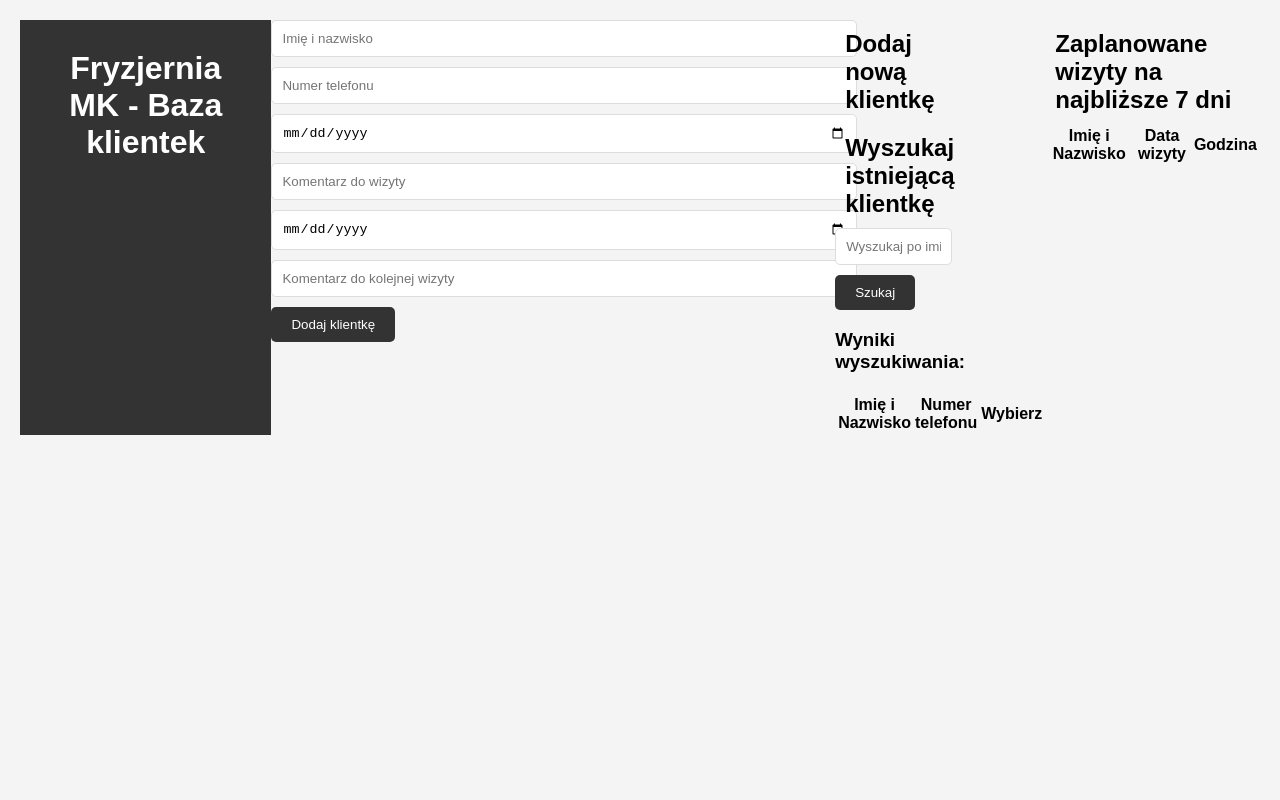
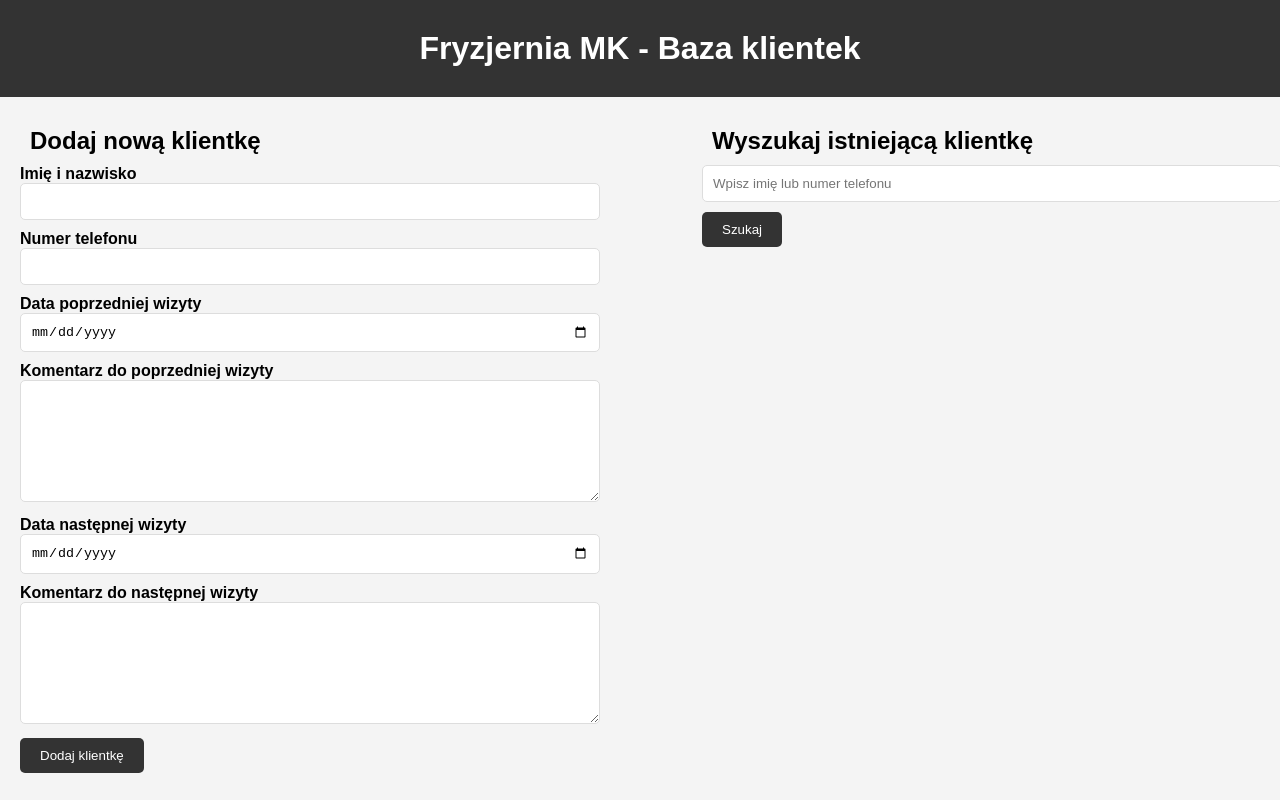
Before and after one commit to MajkelTe/SalonFryzjerskiApp, a plain HTML site: page index.html in a window 1280 px wide. Drawn offline with Linux system fonts and the light colour scheme.

Commit message:
Update index.html

```diff
--- a/index.html
+++ b/index.html
@@ -7,77 +7,48 @@
     <link rel="stylesheet" href="styles.css">
 </head>
 <body>
-    <div class="container">
+
     <header>
         <h1>Fryzjernia MK - Baza klientek</h1>
     </header>
+
+    <div class="container">
+        <div class="left-section">
+            <h2>Dodaj nową klientkę</h2>
             <form id="addClientForm">
-    <input type="text" id="clientName" placeholder="Imię i nazwisko" required>
-    <input type="tel" id="clientPhone" placeholder="Numer telefonu" required>
-    <input type="date" id="clientLastVisit" placeholder="Data ostatniej wizyty" required>
-    <input type="text" id="clientComment" placeholder="Komentarz do wizyty" required>
-    <input type="date" id="clientNextVisit" placeholder="Data kolejnej wizyty" required>
-    <input type="text" id="clientNextComment" placeholder="Komentarz do kolejnej wizyty" required>
+                <label for="clientName">Imię i nazwisko</label>
+                <input type="text" id="clientName" required>
+
+                <label for="clientPhone">Numer telefonu</label>
+                <input type="text" id="clientPhone" required>
+
+                <label for="clientLastVisit">Data poprzedniej wizyty</label>
+                <input type="date" id="clientLastVisit" required>
+
+                <label for="clientComment">Komentarz do poprzedniej wizyty</label>
+                <textarea id="clientComment"></textarea>
+
+                <label for="clientNextVisit">Data następnej wizyty</label>
+                <input type="date" id="clientNextVisit" required>
+
+                <label for="clientNextComment">Komentarz do następnej wizyty</label>
+                <textarea id="clientNextComment"></textarea>
+
                 <button type="submit">Dodaj klientkę</button>
             </form>
-        <div class="section">
-            <div class="left-section">
-                <h2>Dodaj nową klientkę</h2>
         </div>
 
         <div class="right-section">
             <h2>Wyszukaj istniejącą klientkę</h2>
-                <input type="text" id="searchInput" placeholder="Wyszukaj po imieniu, nazwisku lub numerze telefonu">
-                <button id="searchBtn">Szukaj</button>
+            <input type="text" id="searchClient" placeholder="Wpisz imię lub numer telefonu">
+            <button id="searchButton">Szukaj</button>
 
-                <h3>Wyniki wyszukiwania:</h3>
-                <table id="searchResults" class="hidden">
-                    <thead>
-                        <tr>
-                            <th>Imię i Nazwisko</th>
-                            <th>Numer telefonu</th>
-                            <th>Wybierz</th>
-                        </tr>
-                    </thead>
-                    <tbody>
-                    </tbody>
-                </table>
+            <div id="searchResults"></div>
 
-                <div id="clientDetails" class="hidden">
-                    <h3>Informacje o klientce</h3>
-                    <p id="clientInfo"></p>
-                    <h4>Historia wizyt:</h4>
-                    <table id="visitHistory">
-                        <thead>
-                            <tr>
-                                <th>Data wizyty</th>
-                                <th>Komentarz</th>
-                            </tr>
-                        </thead>
-                        <tbody>
-                        </tbody>
-                    </table>
-                    <button id="scheduleBtn">Umów wizytę</button>
-                </div>
+            <div id="clientDetails"></div>
         </div>
     </div>
 
-        <div class="appointments-section">
-            <h2>Zaplanowane wizyty na najbliższe 7 dni</h2>
-            <table id="appointmentsTable">
-                <thead>
-                    <tr>
-                        <th>Imię i Nazwisko</th>
-                        <th>Data wizyty</th>
-                        <th>Godzina</th>
-                    </tr>
-                </thead>
-                <tbody>
-                </tbody>
-            </table>
-        </div>
-    </div>
-	<script src="https://apis.google.com/js/api.js"></script>
     <script src="scripts.js"></script>
 </body>
 </html>
```
Lines whose indentation alone changed are shown as unchanged.
